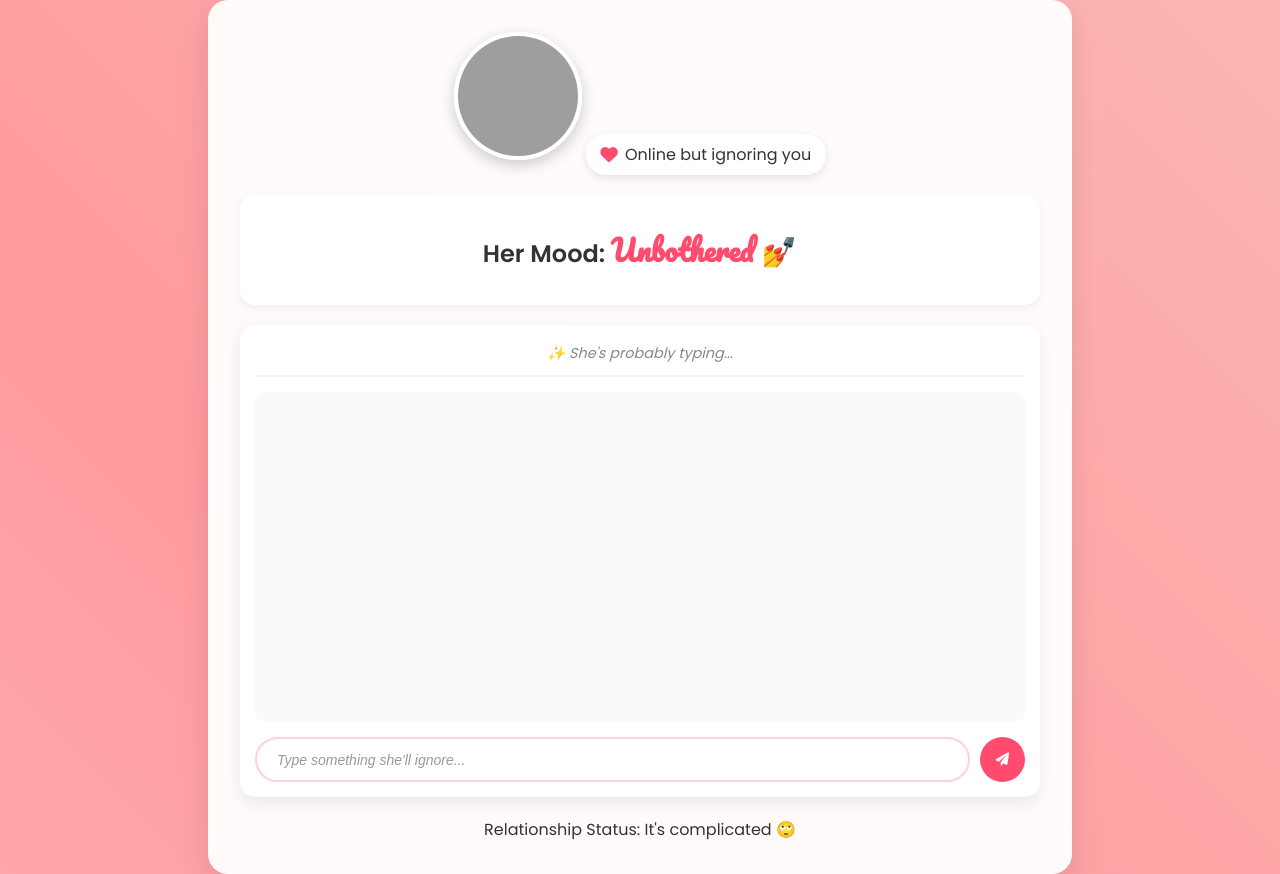
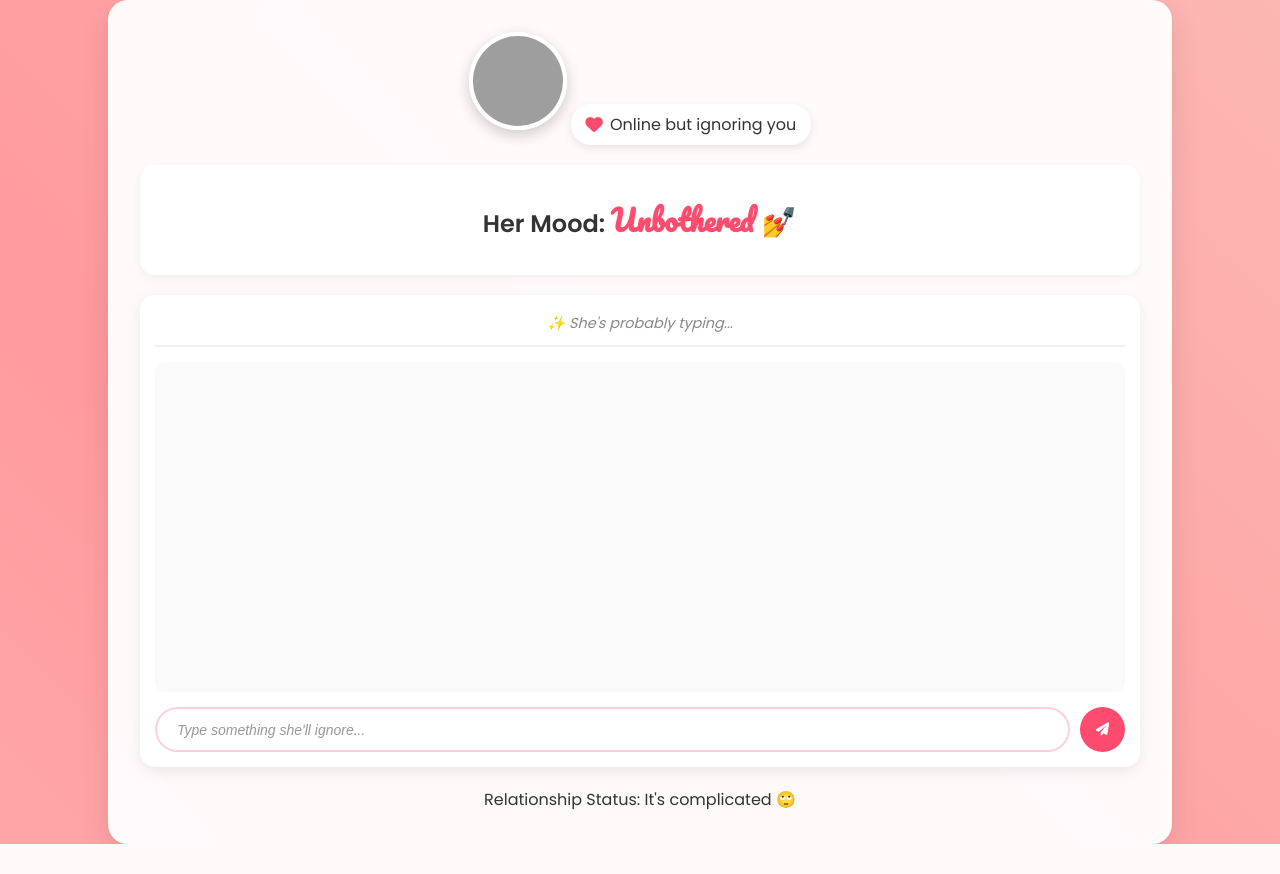
Before and after one commit to zGamingTechz/Nosu-Hackathon, a Flask app: page / in a window 1280 px wide. After the commit the page ends 844 px from the top, so only its background shows below. Run offline with Flask 3, Linux system fonts and the light colour scheme; grey boxes are pictures that could not be loaded.

Commit message:
Increased width

```diff
--- a/static/style.css
+++ b/static/style.css
@@ -23,7 +23,7 @@ body {
     padding: 2rem;
     border-radius: 20px;
     box-shadow: 0 10px 30px rgba(0, 0, 0, 0.1);
-    max-width: 800px;
+    max-width: 1000px;
     width: 90%;
     backdrop-filter: blur(10px);
 }
@@ -34,8 +34,8 @@ body {
 }
 
 .cartoon {
-    width: 120px;
-    height: 120px;
+    width: 90px;
+    height: 90px;
     border-radius: 60%;
     border: 4px solid #fff;
     box-shadow: 0 5px 15px rgba(0, 0, 0, 0.2);
```
